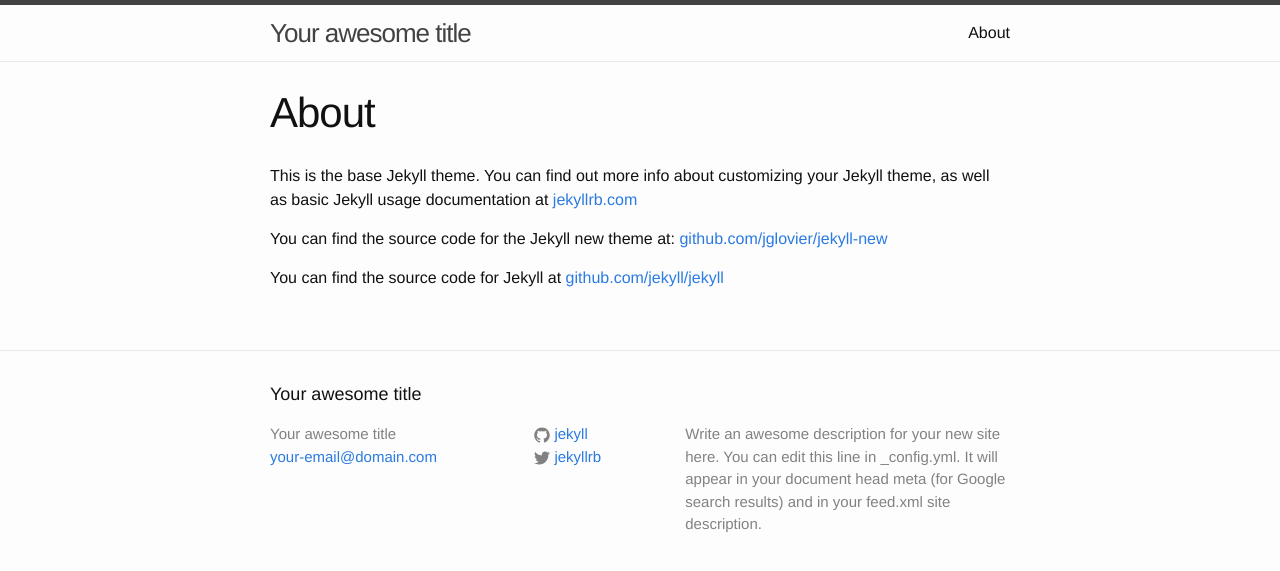
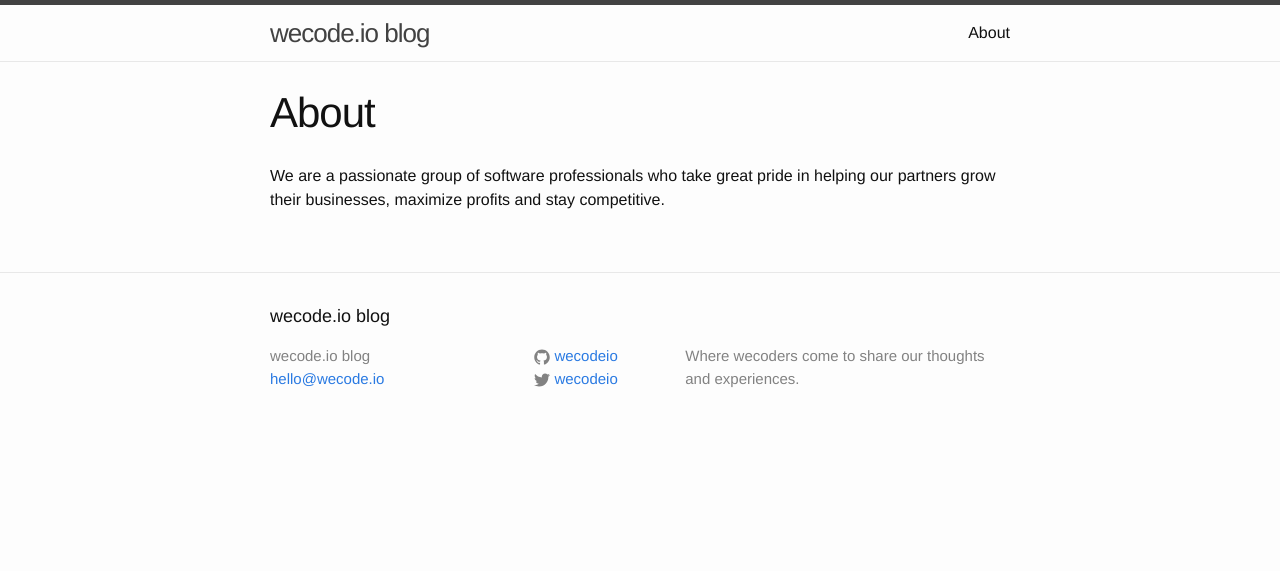
Before and after one commit to wecodeio/wecodeio.github.io, a Jekyll site: the page built from about.md, in a window 1280 px wide. Shown: the top 571 px of the page. Built offline with Jekyll 4.4.1, drawn with Linux system fonts in a browser that asks for light colours.

Commit message:
Customized sections

```diff
--- a/_config.yml
+++ b/_config.yml
@@ -1,14 +1,12 @@
 # Site settings
-title: Your awesome title
-email: your-email@domain.com
+title: wecode.io blog
+email: hello@wecode.io
 description: > # this means to ignore newlines until "baseurl:"
-  Write an awesome description for your new site here. You can edit this
-  line in _config.yml. It will appear in your document head meta (for
-  Google search results) and in your feed.xml site description.
+  Where wecoders come to share our thoughts and experiences.
 baseurl: "" # the subpath of your site, e.g. /blog/
-url: "http://yourdomain.com" # the base hostname & protocol for your site
-twitter_username: jekyllrb
-github_username:  jekyll
+url: "http://wecode.io" # the base hostname & protocol for your site
+twitter_username: wecodeio
+github_username:  wecodeio
 
 # Build settings
 markdown: kramdown
--- a/about.md
+++ b/about.md
@@ -4,8 +4,4 @@
 permalink: /about/
 ---
 
-This is the base Jekyll theme. You can find out more info about customizing your Jekyll theme, as well as basic Jekyll usage documentation at [jekyllrb.com](http://jekyllrb.com/)
-
-You can find the source code for the Jekyll new theme at: [github.com/jglovier/jekyll-new](https://github.com/jglovier/jekyll-new)
-
-You can find the source code for Jekyll at [github.com/jekyll/jekyll](https://github.com/jekyll/jekyll)
+We are a passionate group of software professionals who take great pride in helping our partners grow their businesses, maximize profits and stay competitive.
--- a/index.html
+++ b/index.html
@@ -18,6 +18,4 @@
     {% endfor %}
   </ul>
 
-  <p class="rss-subscribe">subscribe <a href="{{ "/feed.xml" | prepend: site.baseurl }}">via RSS</a></p>
-
 </div>
```
